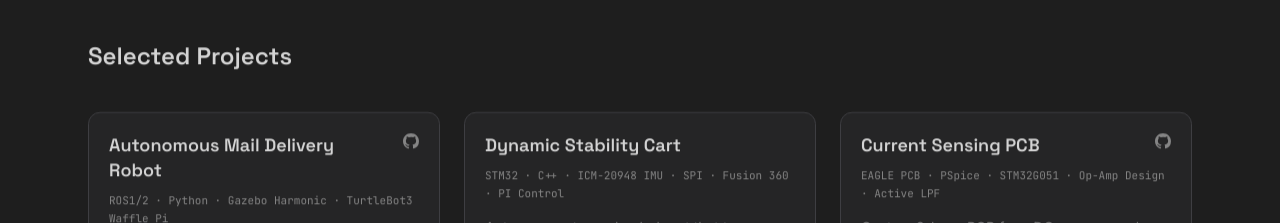
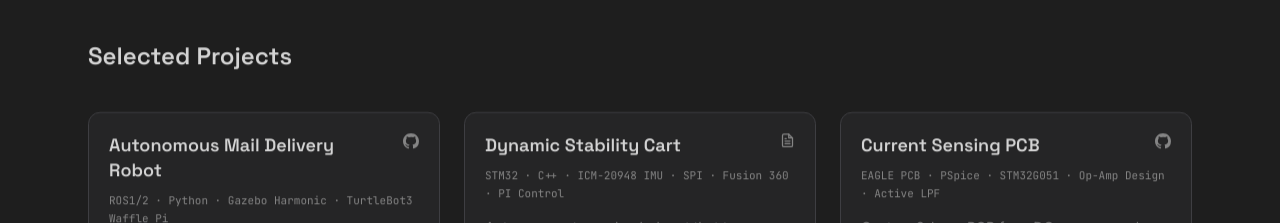
Before and after one commit to manansawrangpate/portfolio, a Next.js app: page /portfolio/ in a window 1280 px wide. Shown: the part 840-1063 px from the top of the page. Built offline with nearby package versions, Linux system fonts and the light colour scheme.

Commit message:
added report link to the cart project card

```diff
--- a/components/ProjectCard.tsx
+++ b/components/ProjectCard.tsx
@@ -2,6 +2,18 @@ function GithubIcon() {
   return (
     <svg width="16" height="16" viewBox="0 0 24 24" fill="currentColor" aria-hidden="true">
       <path d="M12 .5C5.37.5 0 5.78 0 12.29c0 5.21 3.44 9.63 8.21 11.19.6.11.82-.25.82-.56 0-.28-.01-1.02-.02-2-3.34.71-4.04-1.58-4.04-1.58-.55-1.37-1.34-1.74-1.34-1.74-1.09-.73.08-.72.08-.72 1.2.08 1.84 1.21 1.84 1.21 1.07 1.8 2.81 1.28 3.5.98.11-.76.42-1.28.76-1.58-2.67-.3-5.47-1.31-5.47-5.83 0-1.29.47-2.34 1.24-3.17-.12-.3-.54-1.52.12-3.17 0 0 1.01-.32 3.3 1.21a11.6 11.6 0 0 1 3-.4c1.02 0 2.05.13 3 .4 2.29-1.53 3.3-1.21 3.3-1.21.66 1.65.24 2.87.12 3.17.77.83 1.24 1.88 1.24 3.17 0 4.53-2.81 5.53-5.49 5.82.43.36.81 1.08.81 2.18 0 1.58-.01 2.85-.01 3.24 0 .31.22.68.83.56A12.02 12.02 0 0 0 24 12.29C24 5.78 18.63.5 12 .5Z" />
+    </svg>
+  );
+}
+
+function ReportIcon() {
+  return (
+    <svg width="15" height="15" viewBox="0 0 24 24" fill="none" stroke="currentColor" strokeWidth="2" strokeLinecap="round" strokeLinejoin="round" aria-hidden="true">
+      <path d="M14 2H6a2 2 0 0 0-2 2v16a2 2 0 0 0 2 2h12a2 2 0 0 0 2-2V8z" />
+      <polyline points="14 2 14 8 20 8" />
+      <line x1="16" y1="13" x2="8" y2="13" />
+      <line x1="16" y1="17" x2="8" y2="17" />
+      <polyline points="10 9 9 9 8 9" />
     </svg>
   );
 }
@@ -22,6 +34,7 @@ export interface Project {
   tools: string[];
   description: string;
   github?: string;
+  report?: string;
   details: ProjectDetails;
 }
 
@@ -39,17 +52,30 @@ export default function ProjectCard({
         <h3 className="font-display text-lg font-semibold text-text leading-snug">
           {project.title}
         </h3>
+        <div className="flex shrink-0 items-center gap-2">
+          {project.report && (
+            <a
+              href={project.report}
+              target="_blank"
+              rel="noopener noreferrer"
+              aria-label={`${project.title} final report`}
+              className="text-muted transition-colors hover:text-green"
+            >
+              <ReportIcon />
+            </a>
+          )}
           {project.github && (
             <a
               href={project.github}
               target="_blank"
               rel="noopener noreferrer"
               aria-label={`${project.title} on GitHub`}
-            className="shrink-0 text-muted transition-colors hover:text-green"
+              className="text-muted transition-colors hover:text-green"
             >
               <GithubIcon />
             </a>
           )}
+        </div>
       </div>
 
       {/* Tools */}
--- a/components/Projects.tsx
+++ b/components/Projects.tsx
@@ -43,6 +43,7 @@ After validating across 5 complete hardware trials and achieving 60% full 3-offi
   {
     title: 'Dynamic Stability Cart',
     tools: ['STM32', 'C++', 'ICM-20948 IMU', 'SPI', 'Fusion 360', 'PI Control'],
+    report: 'https://drive.google.com/file/d/1eHVN0l3nveRTs42LLFuMdob11xppMMwQ/view',
     description:
       'Autonomous two-wheeled cart that traverses a rope-suspended bridge using a servo-actuated balancing rod and STM32 PI control. Offloading quaternion fusion to the IMU\'s onboard DMP cut control-loop latency from ~5 s to <100 ms, achieving <3° steady-state error.',
     details: {
```
Lines whose indentation alone changed are shown as unchanged.
